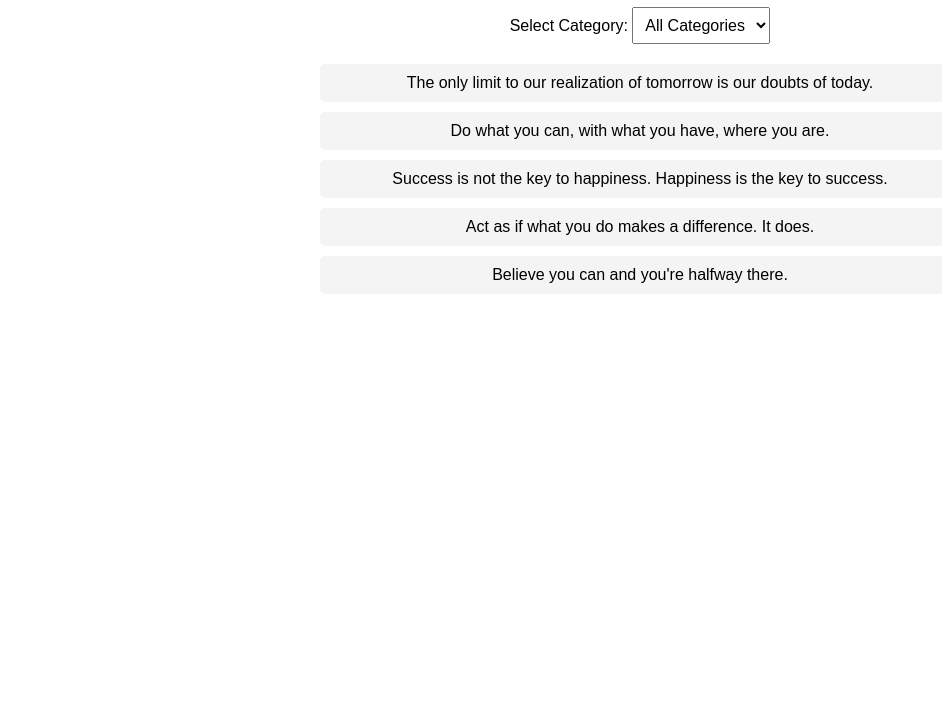
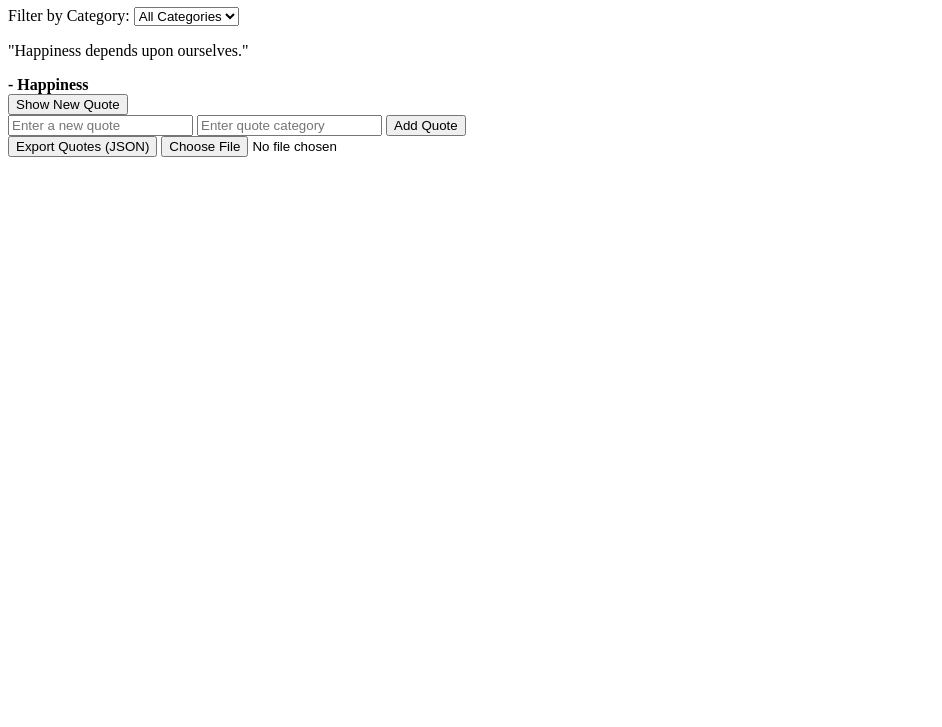
Before and after one commit to Thandanani698/alx_fe_javascript, a plain HTML site: page dom-manipulation/index.html in a window 1280 px wide. Shown: the part 73-800 px from the top of the page, without its empty margins (0-942 px from the left). Drawn offline with Linux system fonts and the light colour scheme.

Commit message:
Updated index.html and script.js with category filter and JSON handling

```diff
--- a/dom-manipulation/index.html
+++ b/dom-manipulation/index.html
@@ -4,102 +4,33 @@
     <meta charset="UTF-8">
     <meta name="viewport" content="width=device-width, initial-scale=1.0">
     <title>Dynamic Quote Generator</title>
-    <style>
-        body {
-            font-family: Arial, sans-serif;
-            text-align: center;
-            margin: 20px;
-        }
-        select {
-            padding: 8px;
-            font-size: 16px;
-        }
-        #quoteContainer {
-            margin-top: 20px;
-        }
-        p {
-            background: #f4f4f4;
-            padding: 10px;
-            border-radius: 5px;
-            width: 50%;
-            margin: 10px auto;
-        }
-    </style>
 </head>
 <body>
-
     <h1>Dynamic Quote Generator</h1>
 
-    <!-- Category Filter Dropdown -->
-    <label for="categoryFilter">Select Category:</label>
+    <!-- Category Filter -->
+    <label for="categoryFilter">Filter by Category:</label>
     <select id="categoryFilter" onchange="filterQuotes()">
         <option value="all">All Categories</option>
     </select>
 
-    <!-- Quote Display Area -->
-    <div id="quoteContainer"></div>
+    <!-- Quote Display -->
+    <div id="quoteDisplay"></div>
+    <button id="newQuote">Show New Quote</button>
 
-    <script>
-        // Sample quotes array with categories
-        const quotes = [
-            { text: "The only limit to our realization of tomorrow is our doubts of today.", category: "Motivation" },
-            { text: "Do what you can, with what you have, where you are.", category: "Inspiration" },
-            { text: "Success is not the key to happiness. Happiness is the key to success.", category: "Success" },
-            { text: "Act as if what you do makes a difference. It does.", category: "Motivation" },
-            { text: "Believe you can and you're halfway there.", category: "Inspiration" }
-        ];
+    <!-- Form to Add New Quotes -->
+    <div>
+        <input id="newQuoteText" type="text" placeholder="Enter a new quote" />
+        <input id="newQuoteCategory" type="text" placeholder="Enter quote category" />
+        <button onclick="addQuote()">Add Quote</button>
+    </div>
 
-        // ** Populate Categories in Dropdown **
-        function populateCategories() {
-            const categoryFilter = document.getElementById("categoryFilter");
-            categoryFilter.innerHTML = '<option value="all">All Categories</option>'; // Reset options
+    <!-- Export & Import JSON -->
+    <div>
+        <button id="exportBtn">Export Quotes (JSON)</button>
+        <input type="file" id="importFile" accept=".json" />
+    </div>
 
-            // Extract unique categories
-            const categories = [...new Set(quotes.map(quote => quote.category))];
-
-            // Populate dropdown with unique categories
-            categories.forEach(category => {
-                const option = document.createElement("option");
-                option.value = category;
-                option.textContent = category;
-                categoryFilter.appendChild(option);
-            });
-
-            // Restore last selected category
-            const lastSelectedCategory = localStorage.getItem("selectedCategory");
-            if (lastSelectedCategory) {
-                categoryFilter.value = lastSelectedCategory;
-            }
-
-            filterQuotes();
-        }
-
-        // ** Filter Quotes Based on Selected Category **
-        function filterQuotes() {
-            const selectedCategory = document.getElementById("categoryFilter").value;
-            localStorage.setItem("selectedCategory", selectedCategory); // Save to local storage
-
-            const quoteContainer = document.getElementById("quoteContainer");
-            quoteContainer.innerHTML = ""; // Clear existing quotes
-
-            // Filter and display quotes
-            const filteredQuotes = selectedCategory === "all"
-                ? quotes
-                : quotes.filter(quote => quote.category === selectedCategory);
-
-            filteredQuotes.forEach(quote => {
-                const quoteElement = document.createElement("p");
-                quoteElement.textContent = quote.text;
-                quoteContainer.appendChild(quoteElement);
-            });
-        }
-
-        // ** Call populateCategories when the page loads **
-        document.addEventListener("DOMContentLoaded", () => {
-            populateCategories();
-        });
-
-    </script>
-
+    <script src="script.js"></script>
 </body>
 </html>
--- a/dom-manipulation/script.js
+++ b/dom-manipulation/script.js
@@ -1,58 +1,128 @@
-// Sample quotes array with categories
-const quotes = [
+document.addEventListener("DOMContentLoaded", function () {
+    const quoteDisplay = document.getElementById("quoteDisplay");
+    const newQuoteButton = document.getElementById("newQuote");
+    const exportBtn = document.getElementById("exportBtn");
+    const importFileInput = document.getElementById("importFile");
+    const categoryFilter = document.getElementById("categoryFilter");
+
+    let quotes = JSON.parse(localStorage.getItem("quotes")) || [
         { text: "The only limit to our realization of tomorrow is our doubts of today.", category: "Motivation" },
         { text: "Do what you can, with what you have, where you are.", category: "Inspiration" },
-    { text: "Success is not the key to happiness. Happiness is the key to success.", category: "Success" },
-    { text: "Act as if what you do makes a difference. It does.", category: "Motivation" },
-    { text: "Believe you can and you're halfway there.", category: "Inspiration" }
+        { text: "Happiness depends upon ourselves.", category: "Happiness" }
     ];
 
-// ** Populate Categories in Dropdown **
+    function saveQuotes() {
+        localStorage.setItem("quotes", JSON.stringify(quotes));
+    }
+
+    function showRandomQuote() {
+        let filteredQuotes = getFilteredQuotes();
+        if (filteredQuotes.length === 0) {
+            quoteDisplay.innerHTML = "<em>No quotes available in this category. Add a new one!</em>";
+            return;
+        }
+        const randomIndex = Math.floor(Math.random() * filteredQuotes.length);
+        const randomQuote = filteredQuotes[randomIndex];
+
+        quoteDisplay.innerHTML = `<p>\"${randomQuote.text}\"</p><strong>- ${randomQuote.category}</strong>`;
+        sessionStorage.setItem("lastQuote", JSON.stringify(randomQuote));
+    }
+
+    function addQuote() {
+        const inputQuote = document.getElementById("newQuoteText");
+        const inputCategory = document.getElementById("newQuoteCategory");
+
+        const quoteText = inputQuote.value.trim();
+        const quoteCategory = inputCategory.value.trim();
+
+        if (quoteText === "" || quoteCategory === "") {
+            alert("Please enter both a quote and a category.");
+            return;
+        }
+
+        quotes.push({ text: quoteText, category: quoteCategory });
+        saveQuotes();
+        inputQuote.value = "";
+        inputCategory.value = "";
+
+        populateCategories();
+        alert("Quote added successfully!");
+    }
+
+    function exportToJson() {
+        const dataStr = JSON.stringify(quotes, null, 2);
+        const blob = new Blob([dataStr], { type: "application/json" });
+        const url = URL.createObjectURL(blob);
+
+        const a = document.createElement("a");
+        a.href = url;
+        a.download = "quotes.json";
+        a.click();
+        URL.revokeObjectURL(url);
+    }
+
+    function importFromJsonFile(event) {
+        const fileReader = new FileReader();
+        fileReader.onload = function (event) {
+            try {
+                const importedQuotes = JSON.parse(event.target.result);
+                if (Array.isArray(importedQuotes)) {
+                    quotes.push(...importedQuotes);
+                    saveQuotes();
+                    populateCategories();
+                    alert("Quotes imported successfully!");
+                } else {
+                    alert("Invalid file format!");
+                }
+            } catch (error) {
+                alert("Error reading file!");
+            }
+        };
+        fileReader.readAsText(event.target.files[0]);
+    }
+
     function populateCategories() {
-    const categoryFilter = document.getElementById("categoryFilter");
-    categoryFilter.innerHTML = '<option value="all">All Categories</option>'; // Reset options
-
-    // Extract unique categories
-    const categories = [...new Set(quotes.map(quote => quote.category))];
-
-    // Populate dropdown with unique categories
-    categories.forEach(category => {
+        const uniqueCategories = [...new Set(quotes.map(q => q.category))];
+        categoryFilter.innerHTML = `<option value="all">All Categories</option>`;
+        uniqueCategories.forEach(category => {
             const option = document.createElement("option");
             option.value = category;
             option.textContent = category;
             categoryFilter.appendChild(option);
         });
 
-    // Restore last selected category
         const lastSelectedCategory = localStorage.getItem("selectedCategory");
         if (lastSelectedCategory) {
             categoryFilter.value = lastSelectedCategory;
-        filterQuotes();
         }
     }
 
-// ** Filter Quotes Based on Selected Category **
     function filterQuotes() {
-    const selectedCategory = document.getElementById("categoryFilter").value;
-    localStorage.setItem("selectedCategory", selectedCategory); // Save to local storage
-
-    const quoteContainer = document.getElementById("quoteContainer");
-    quoteContainer.innerHTML = ""; // Clear existing quotes
-
-    // Filter and display quotes
-    const filteredQuotes = selectedCategory === "all"
-        ? quotes
-        : quotes.filter(quote => quote.category === selectedCategory);
-
-    filteredQuotes.forEach(quote => {
-        const quoteElement = document.createElement("p");
-        quoteElement.textContent = quote.text;
-        quoteContainer.appendChild(quoteElement);
-    });
+        const selectedCategory = categoryFilter.value;
+        localStorage.setItem("selectedCategory", selectedCategory);
+        showRandomQuote();
     }
 
-// ** Call populateCategories when the page loads **
-document.addEventListener("DOMContentLoaded", () => {
+    function getFilteredQuotes() {
+        const selectedCategory = categoryFilter.value;
+        if (selectedCategory === "all") {
+            return quotes;
+        }
+        return quotes.filter(q => q.category === selectedCategory);
+    }
+
+    function loadLastViewedQuote() {
+        const lastQuote = JSON.parse(sessionStorage.getItem("lastQuote"));
+        if (lastQuote) {
+            quoteDisplay.innerHTML = `<p>\"${lastQuote.text}\"</p><strong>- ${lastQuote.category}</strong>`;
+        }
+    }
+
+    newQuoteButton.addEventListener("click", showRandomQuote);
+    exportBtn.addEventListener("click", exportToJson);
+    importFileInput.addEventListener("change", importFromJsonFile);
+
     populateCategories();
-    filterQuotes();
+    loadLastViewedQuote();
+    showRandomQuote();
 });
```
Lines whose indentation alone changed are shown as unchanged.
